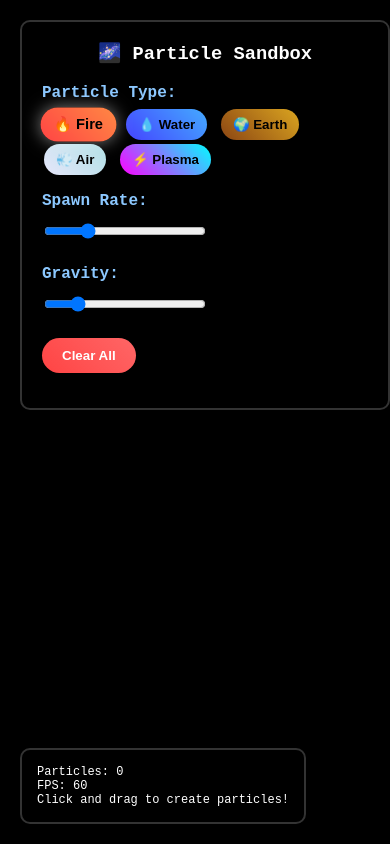
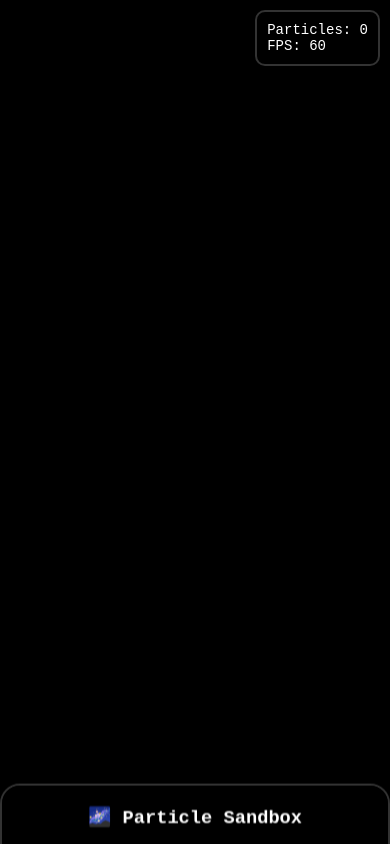
Before and after one commit to abutler911/particles, a plain HTML site: page index.html in a window 390 px wide. Drawn offline with Linux system fonts and the light colour scheme.

Commit message:
Feat: mobile

```diff
--- a/index.html
+++ b/index.html
@@ -22,13 +22,57 @@
 
       .controls {
         position: absolute;
-        top: 20px;
-        left: 20px;
-        background: rgba(0, 0, 0, 0.8);
-        padding: 20px;
-        border-radius: 10px;
+        top: 10px;
+        left: 10px;
+        right: 10px;
+        background: rgba(0, 0, 0, 0.9);
+        padding: 15px;
+        border-radius: 15px;
         border: 2px solid #333;
         backdrop-filter: blur(10px);
+        max-width: 100%;
+        box-sizing: border-box;
+      }
+
+      @media (max-width: 768px) {
+        .controls {
+          position: fixed;
+          bottom: 0;
+          top: auto;
+          left: 0;
+          right: 0;
+          border-radius: 20px 20px 0 0;
+          padding: 20px;
+          max-height: 40vh;
+          overflow-y: auto;
+          transform: translateY(calc(100% - 60px));
+          transition: transform 0.3s ease;
+          z-index: 1000;
+        }
+
+        .controls.expanded {
+          transform: translateY(0);
+        }
+
+        .controls::before {
+          content: "⚙️ Controls - Tap to expand";
+          position: absolute;
+          top: -50px;
+          left: 50%;
+          transform: translateX(-50%);
+          background: rgba(0, 0, 0, 0.9);
+          padding: 10px 20px;
+          border-radius: 20px 20px 0 0;
+          border: 2px solid #333;
+          border-bottom: none;
+          font-size: 14px;
+          white-space: nowrap;
+          pointer-events: none;
+        }
+
+        .controls.expanded::before {
+          content: "⚙️ Controls - Tap to minimize";
+        }
       }
 
       .control-group {
@@ -44,22 +88,69 @@
 
       select,
       input[type="range"] {
-        width: 150px;
-        padding: 5px;
+        width: 100%;
+        padding: 10px;
         background: #1a1a3a;
         border: 1px solid #555;
-        border-radius: 5px;
+        border-radius: 8px;
         color: #fff;
+        font-size: 16px;
+        box-sizing: border-box;
+      }
+
+      input[type="range"] {
+        height: 40px;
+        -webkit-appearance: none;
+        appearance: none;
+      }
+
+      input[type="range"]::-webkit-slider-thumb {
+        -webkit-appearance: none;
+        appearance: none;
+        width: 25px;
+        height: 25px;
+        border-radius: 50%;
+        background: #8cc8ff;
+        cursor: pointer;
+        border: 2px solid #fff;
+      }
+
+      input[type="range"]::-moz-range-thumb {
+        width: 25px;
+        height: 25px;
+        border-radius: 50%;
+        background: #8cc8ff;
+        cursor: pointer;
+        border: 2px solid #fff;
       }
 
       .particle-type {
-        padding: 8px 12px;
-        margin: 2px;
+        padding: 12px 16px;
+        margin: 4px;
         border: none;
-        border-radius: 20px;
+        border-radius: 25px;
         cursor: pointer;
         font-weight: bold;
         transition: all 0.2s;
+        font-size: 16px;
+        min-width: 80px;
+        touch-action: manipulation;
+      }
+
+      @media (max-width: 768px) {
+        .particle-type {
+          padding: 15px 20px;
+          margin: 5px 2px;
+          font-size: 18px;
+          min-width: 90px;
+          flex: 1;
+        }
+
+        .particle-buttons {
+          display: flex;
+          flex-wrap: wrap;
+          gap: 5px;
+        }
       }
 
       .particle-type.active {
@@ -85,18 +176,34 @@
 
       .stats {
         position: absolute;
-        bottom: 20px;
-        left: 20px;
+        top: 20px;
+        right: 20px;
         background: rgba(0, 0, 0, 0.8);
         padding: 15px;
         border-radius: 10px;
         border: 2px solid #333;
         backdrop-filter: blur(10px);
         font-size: 12px;
+        z-index: 999;
+      }
+
+      @media (max-width: 768px) {
+        .stats {
+          top: 10px;
+          right: 10px;
+          left: auto;
+          bottom: auto;
+          font-size: 14px;
+          padding: 10px;
+        }
+
+        .stats div:last-child {
+          display: none;
+        }
       }
 
       .clear-btn {
-        padding: 10px 20px;
+        padding: 15px 25px;
         background: linear-gradient(45deg, #ff4444, #ff6666);
         border: none;
         border-radius: 25px;
@@ -104,11 +211,22 @@
         font-weight: bold;
         cursor: pointer;
         transition: all 0.2s;
+        font-size: 16px;
+        width: 100%;
+        touch-action: manipulation;
       }
 
-      .clear-btn:hover {
+      .clear-btn:hover,
+      .clear-btn:active {
         transform: scale(1.05);
         box-shadow: 0 0 20px rgba(255, 68, 68, 0.5);
+      }
+
+      @media (max-width: 768px) {
+        .clear-btn {
+          padding: 18px 30px;
+          font-size: 18px;
+        }
       }
     </style>
   </head>
@@ -122,7 +240,7 @@
 
       <div class="control-group">
         <label>Particle Type:</label>
-        <div>
+        <div class="particle-buttons">
           <button class="particle-type fire active" data-type="fire">
             🔥 Fire
           </button>
@@ -323,6 +441,30 @@
         }
       }
 
+      // Mobile controls toggle
+      const controls = document.querySelector(".controls");
+      let controlsExpanded = false;
+
+      function toggleControls() {
+        if (window.innerWidth <= 768) {
+          controlsExpanded = !controlsExpanded;
+          controls.classList.toggle("expanded", controlsExpanded);
+        }
+      }
+
+      controls.addEventListener("click", (e) => {
+        if (window.innerWidth <= 768 && e.target === controls) {
+          toggleControls();
+        }
+      });
+
+      controls.addEventListener("touchstart", (e) => {
+        if (window.innerWidth <= 768 && e.target === controls) {
+          e.preventDefault();
+          toggleControls();
+        }
+      });
+
       // Event listeners
       document.querySelectorAll(".particle-type").forEach((btn) => {
         btn.addEventListener("click", () => {
```
